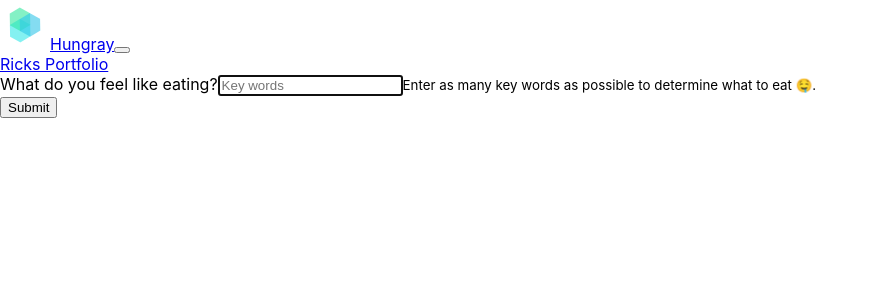
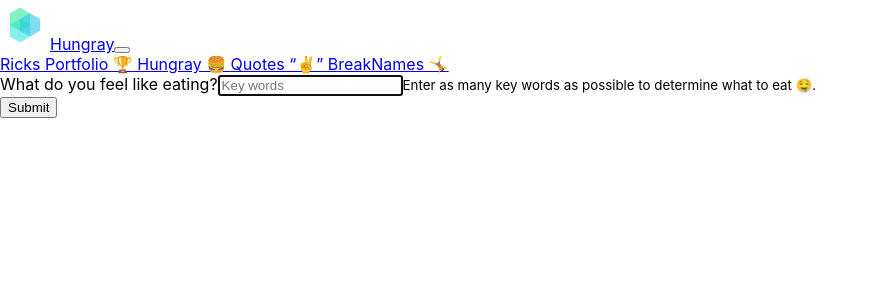
Before and after one commit to rickstylz01/OpenAI, a React (Create React App) app: page / in a window 1280 px wide. Shown: the top 300 px of the page, without its empty margins (0-875 px from the left). Built offline with nearby package versions, Linux system fonts and the light colour scheme; the HTML template or start-up script is replaced by a standard one.

Commit message:
add more link to navigation

```diff
--- a/src/App.js
+++ b/src/App.js
@@ -1,6 +1,7 @@
 import {Container} from "react-bootstrap";
 import SubmissionForm from "./components/SubmissionForm";
 import Navigation from "./components/Navigation";
+import {BrowserRouter as Routes, } from "react-router-dom";
 
 function App() {
   return (
--- a/src/components/Navigation.js
+++ b/src/components/Navigation.js
@@ -21,7 +21,10 @@ const Navigation = () => {
 
         <Navbar.Collapse>
           <Nav>
-            <Nav.Link href="#">Ricks Portfolio</Nav.Link>
+            <Nav.Link href="#">Ricks Portfolio 🏆</Nav.Link>
+            <Nav.Link href="Hungray"> Hungray 🍔 </Nav.Link>
+            <Nav.Link href="Quotes"> Quotes “✌” </Nav.Link>
+            <Nav.Link href="BreakNames"> BreakNames 🤸 </Nav.Link>
           </Nav>
         </Navbar.Collapse>
       </Navbar>
```
